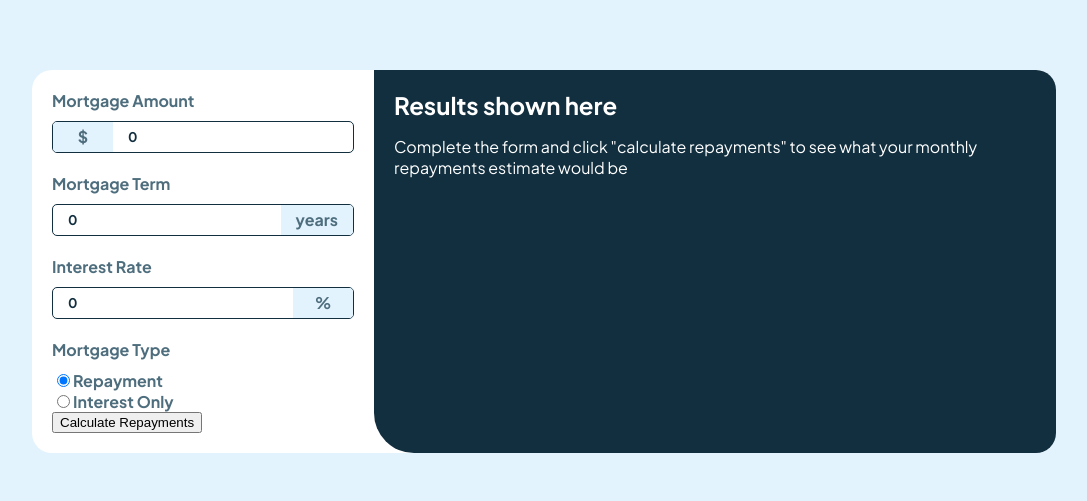
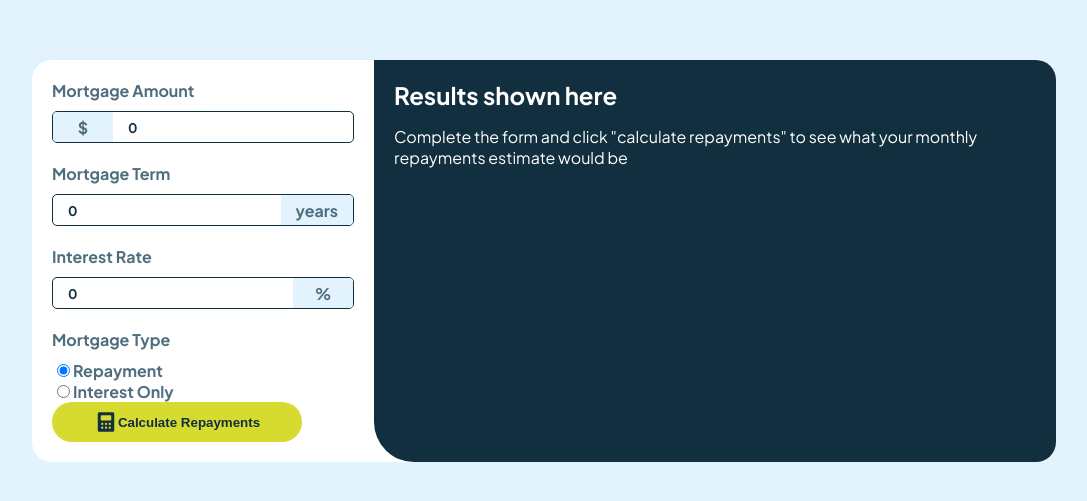
Before and after one commit to lyzboy/mortgage-repayment-calculator-main, a React (Create React App) app in the folder mortgage-calculator/: page / in a window 1280 px wide. Shown: the part 159-660 px from the top of the page, without its empty margins (116-1203 px from the left). Built offline with nearby package versions, Linux system fonts and the light colour scheme.

Commit message:
Update button style

```diff
--- a/mortgage-calculator/src/containers/CalculatorContainer/CalculatorContainer.jsx
+++ b/mortgage-calculator/src/containers/CalculatorContainer/CalculatorContainer.jsx
@@ -43,7 +43,21 @@ const CalculatorContainer = ({ handleCalculate }) => {
                 />
             </div>
             <CalculatorSelect />
-            <button onClick={handleCalculate}>Calculate Repayments</button>
+            <button onClick={handleCalculate}>
+                <svg
+                    xmlns="http://www.w3.org/2000/svg"
+                    width="24"
+                    height="24"
+                    fill="none"
+                    viewBox="0 0 24 24"
+                >
+                    <path
+                        fill="#133041"
+                        d="M18.75 2.25H5.25a1.5 1.5 0 0 0-1.5 1.5v16.5a1.5 1.5 0 0 0 1.5 1.5h13.5a1.5 1.5 0 0 0 1.5-1.5V3.75a1.5 1.5 0 0 0-1.5-1.5Zm-10.5 16.5a1.125 1.125 0 1 1 0-2.25 1.125 1.125 0 0 1 0 2.25Zm0-3.75a1.125 1.125 0 1 1 0-2.25 1.125 1.125 0 0 1 0 2.25ZM12 18.75a1.125 1.125 0 1 1 0-2.25 1.125 1.125 0 0 1 0 2.25ZM12 15a1.125 1.125 0 1 1 0-2.25A1.125 1.125 0 0 1 12 15Zm3.75 3.75a1.125 1.125 0 1 1 0-2.25 1.125 1.125 0 0 1 0 2.25Zm0-3.75a1.125 1.125 0 1 1 0-2.25 1.125 1.125 0 0 1 0 2.25Zm1.5-5.25a.75.75 0 0 1-.75.75h-9a.75.75 0 0 1-.75-.75V6a.75.75 0 0 1 .75-.75h9a.75.75 0 0 1 .75.75v3.75Z"
+                    />
+                </svg>
+                Calculate Repayments
+            </button>
         </div>
     );
 };
--- a/mortgage-calculator/src/containers/CalculatorContainer/CalculatorContainer.module.scss
+++ b/mortgage-calculator/src/containers/CalculatorContainer/CalculatorContainer.module.scss
@@ -3,3 +3,16 @@
 .container {
     padding: 2rem;
 }
+
+button {
+    background-color: map-get($color, "Alert");
+    border: none;
+    height: 4rem;
+    width: 25rem;
+    border-radius: 2.5rem;
+    font-weight: 700;
+    color: map-get($color, "Slate-900");
+    display: flex;
+    justify-content: center;
+    align-items: center;
+}
```
